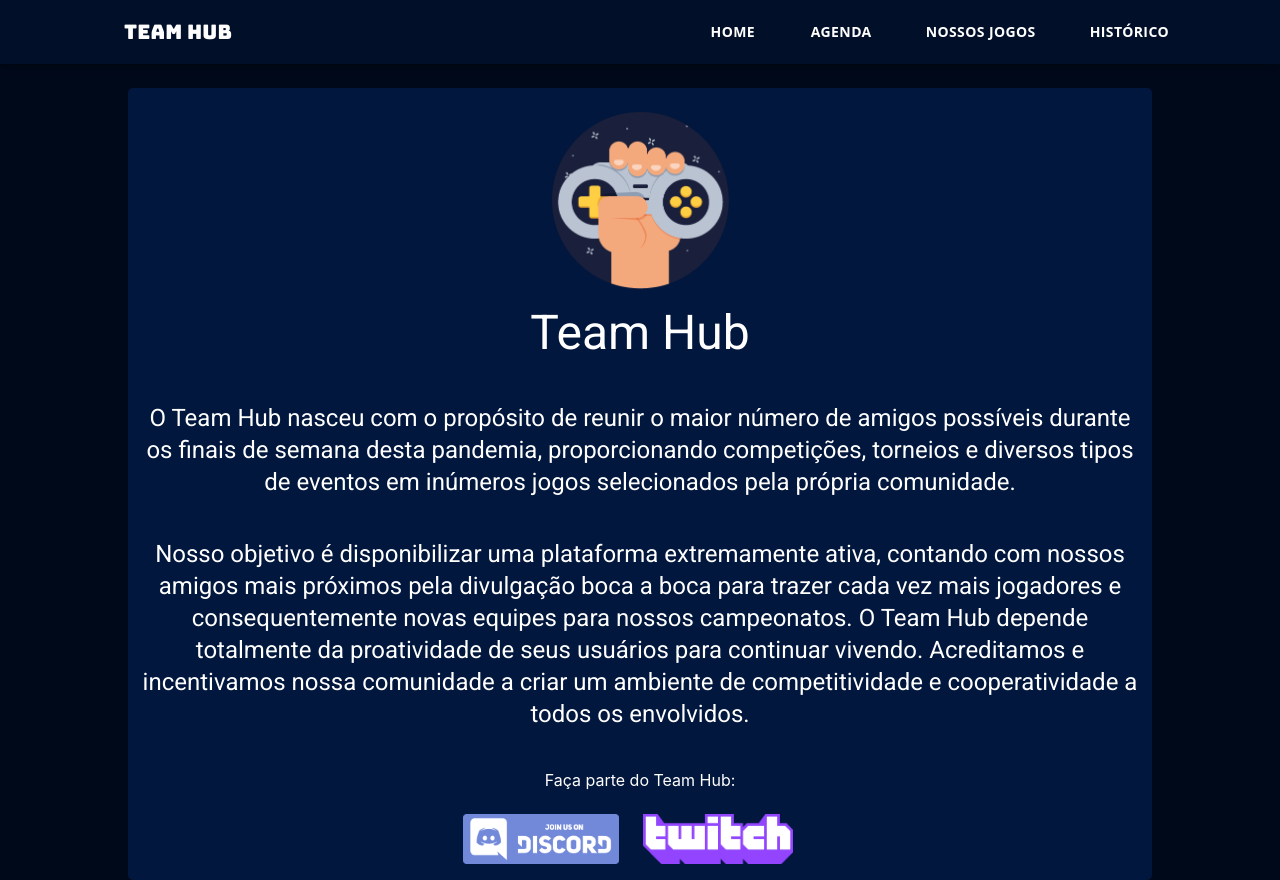
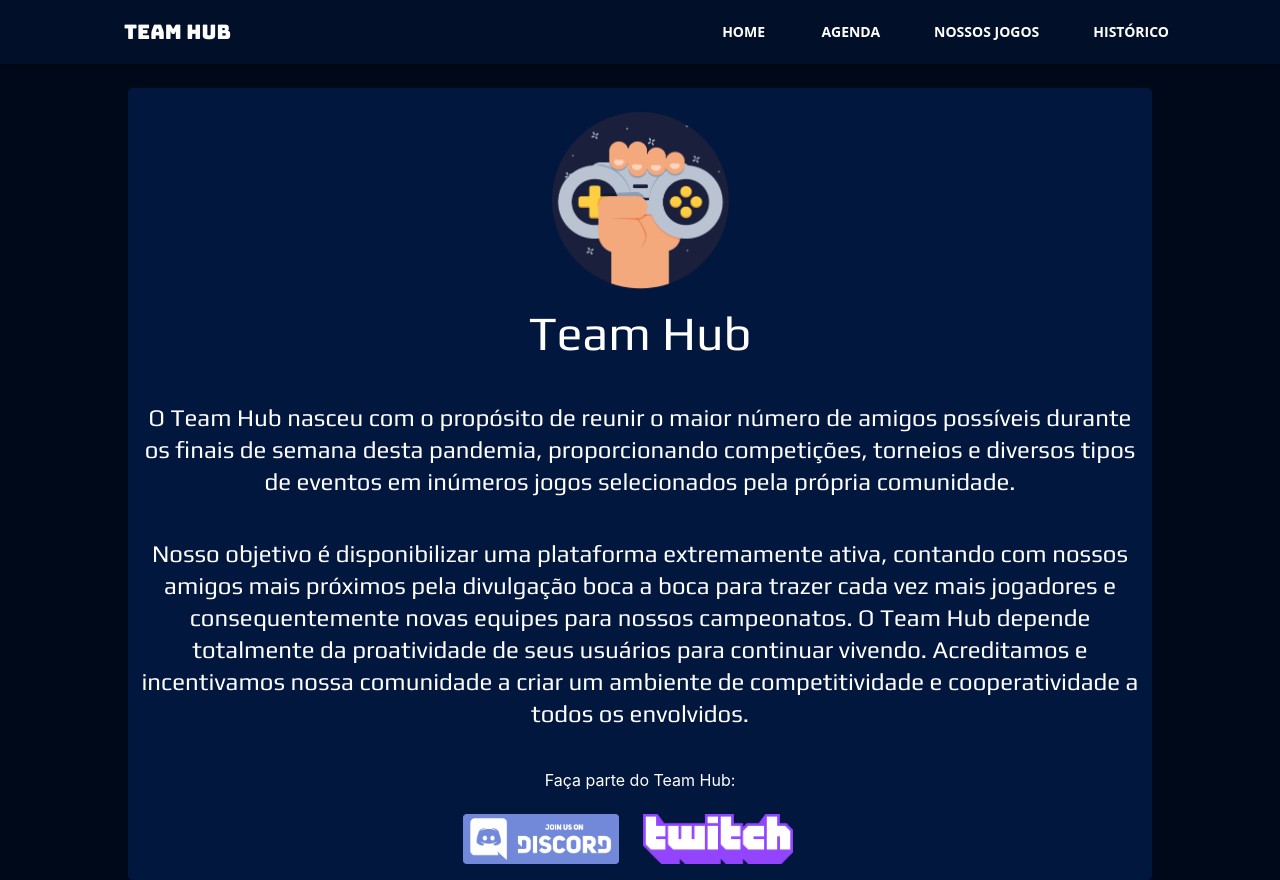
Before and after one commit to abgodeghesi/team-hub-web, a React (Create React App) app: page / in a window 1280 px wide. Built offline with nearby package versions, Linux system fonts and the light colour scheme.

Commit message:
added play font

```diff
--- a/src/App.css
+++ b/src/App.css
@@ -1,4 +1,5 @@
 @import url('https://fonts.googleapis.com/css2?family=Roboto:ital,wght@0,400;1,700&display=swap');
+@import url('https://fonts.googleapis.com/css2?family=Play:wght@400;700&display=swap');
 
 * {
   box-sizing: border-box;
--- a/src/App.js
+++ b/src/App.js
@@ -1,14 +1,28 @@
+import { createMuiTheme } from '@material-ui/core/styles';
+import { ThemeProvider } from '@material-ui/styles';
 import './App.css';
 import Main from './main';
 
 import Header from './components/Header'
 
+const theme = createMuiTheme({
+  typography: {
+    fontFamily: [
+      'Play',
+      'Roboto',
+      'sans-serif'
+    ].join(','),
+  }
+});
+
 function App() {
   return (
-    <div className="App">
-      <Header/>
-      <Main />
-    </div>
+    <ThemeProvider theme={theme}>
+      <div className="App">
+        <Header/>
+        <Main />
+      </div>
+    </ThemeProvider>
   );
 }
 
```
